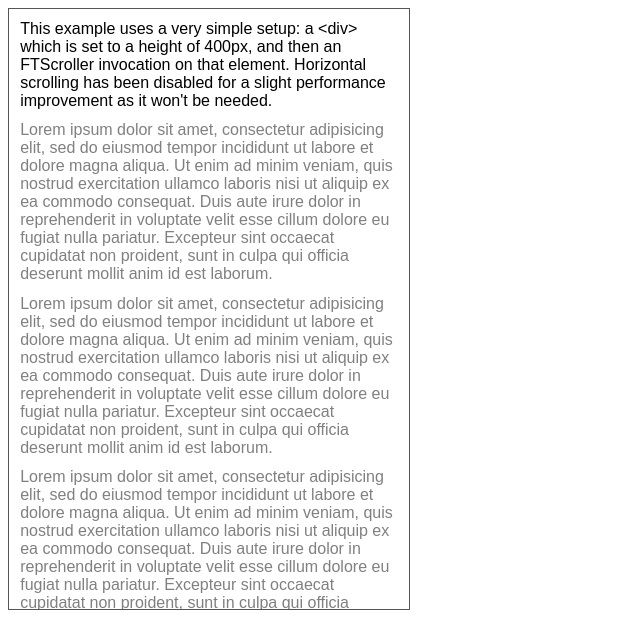
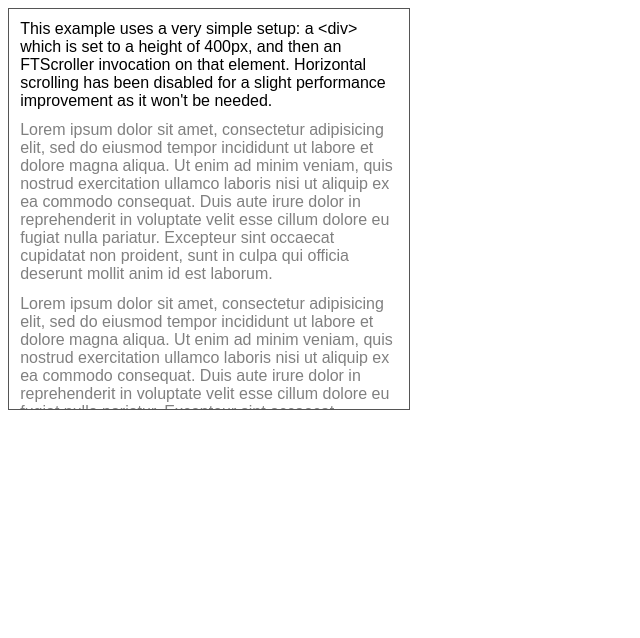
Before and after one commit to ftlabs/ftscroller, a plain HTML site: page examples/verticalcontinuous.html in a window 1280 px wide. Shown: the whole page, without its empty margins (0-640 px from the left). Drawn offline with Linux system fonts and the light colour scheme.

Commit message:
Set height of container element to 400px in CSS.
The example text suggests that the height of 400px is the expected height.

```diff
--- a/examples/verticalcontinuous.html
+++ b/examples/verticalcontinuous.html
@@ -10,7 +10,7 @@
 		.description { color: black }
 
 		/* Set the size of the scroller.  Visible border to make demo easier to understand */
-		#scrollable { width: 400px; height: 600px; border: 1px solid #555; overflow: hidden }
+		#scrollable { width: 400px; height: 400px; border: 1px solid #555; overflow: hidden }
 
 	</style>
 </head>
```
